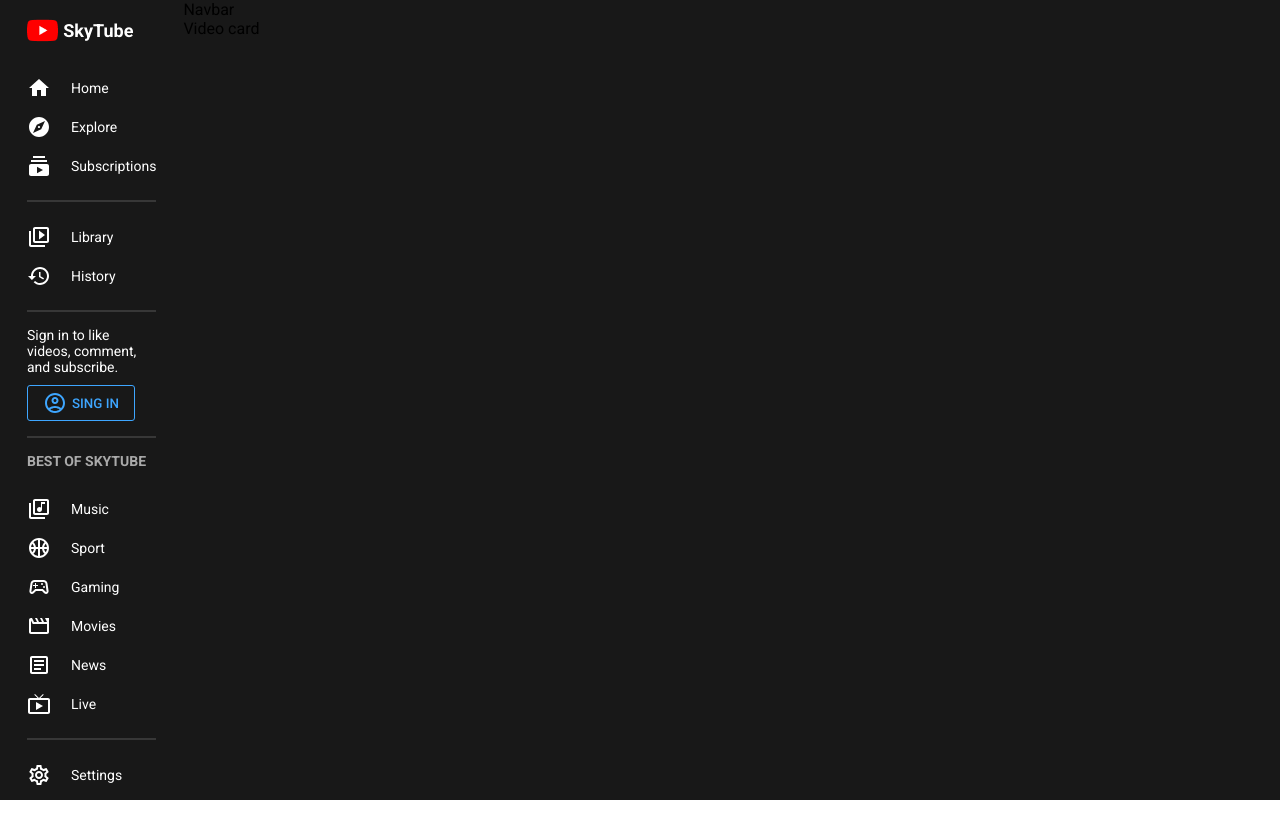
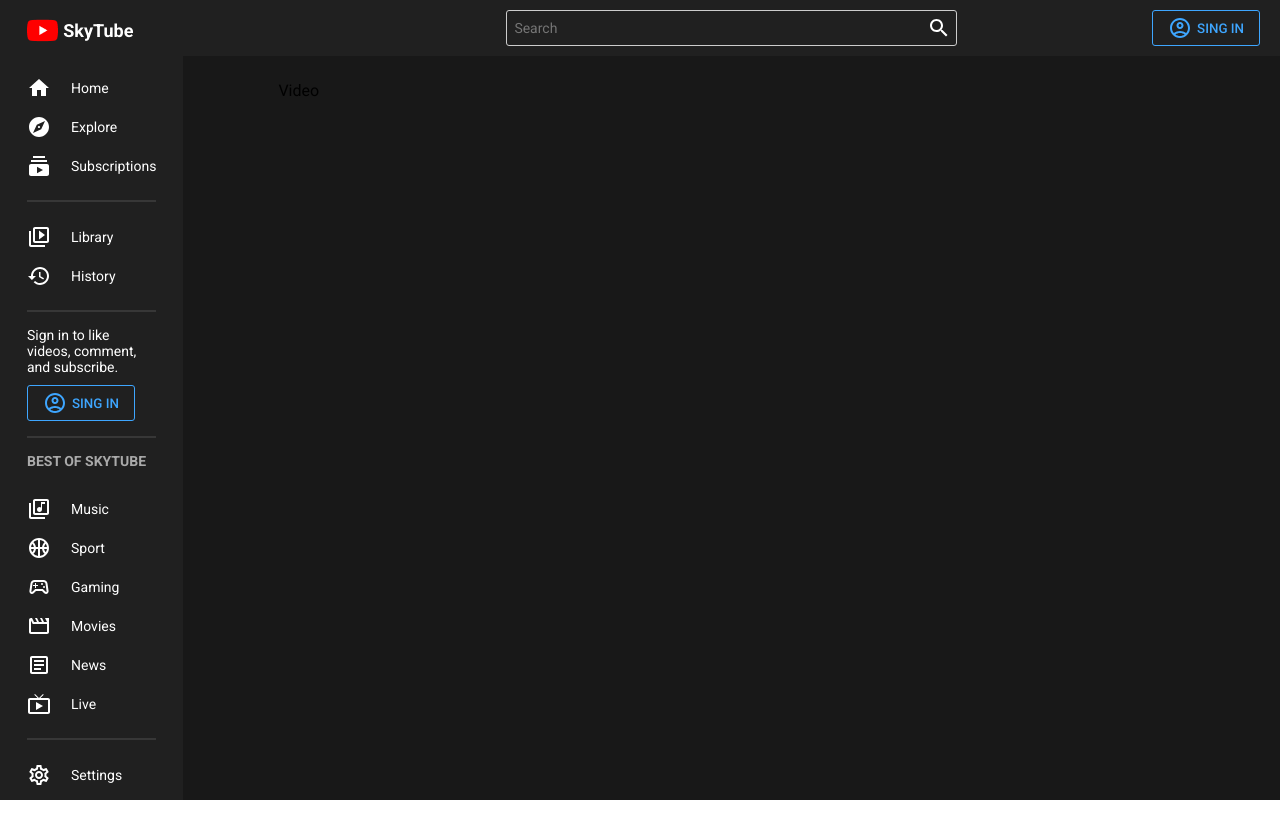
Before and after one commit to hekmatsalehi/video-sharing-app, a React (Create React App) app: page /video/test in a window 1280 px wide. Shown: the top 838 px of the page. Built offline with nearby package versions, Linux system fonts and the light colour scheme.

Commit message:
Created Home page and Video page

```diff
--- a/src/App.js
+++ b/src/App.js
@@ -3,6 +3,13 @@ import styled, { ThemeProvider } from "styled-components";
 import Menu from "./components/Menu";
 import Navbar from "./components/Navbar";
 import { darkTheme, lightTheme } from "./utils/Theme";
+import {
+  BrowserRouter,
+  Routes,
+  Route,
+} from "react-router-dom";
+import Video from "./pages/Video";
+import Home from "./pages/Home";
 
 const Container = styled.div`
   display: flex;
@@ -11,7 +18,9 @@ const Main = styled.div`
   flex: 7;
   background-color: ${({theme}) => theme.bg};
 `;
-const Wrapper = styled.div``;
+const Wrapper = styled.div`
+  padding: 25px 95px;
+`;
 
 function App() {
 
@@ -19,13 +28,22 @@ function App() {
   return (
     <ThemeProvider theme={darkMode ? darkTheme : lightTheme}>
       <Container>
+        <BrowserRouter>
           <Menu setDarkMode={setDarkMode} darkMode={darkMode} />
           <Main>
             <Navbar/>
             <Wrapper>
-            Video card
+              <Routes>
+                <Route path="/">
+                  <Route index element={<Home/>}/>
+                  <Route path="video">
+                    <Route path=":id" element={<Video/>} />
+                  </Route>
+                </Route>
+              </Routes>
             </Wrapper>
           </Main>
+        </BrowserRouter>
       </Container>
     </ThemeProvider>
   );
--- a/src/components/Menu.jsx
+++ b/src/components/Menu.jsx
@@ -17,10 +17,11 @@ import FlagOutlinedIcon from "@mui/icons-material/FlagOutlined";
 import HelpOutlineOutlinedIcon from "@mui/icons-material/HelpOutlineOutlined";
 import SettingsBrightnessOutlinedIcon from "@mui/icons-material/SettingsBrightnessOutlined";
 import AccountCircleOutlinedIcon from "@mui/icons-material/AccountCircleOutlined";
+import { Link } from "react-router-dom";
 
 const Container = styled.div`
   flex: 1;
-  background-color: ${({theme}) => theme.bg};
+  background-color: ${({theme}) => theme.bgLighter};
   color: ${({theme}) => theme.text};
   height: 100vh;
   font-size: 14px;
@@ -39,6 +40,7 @@ const Logo = styled.div`
   font-weight: bold;
   font-size: 18px;
   margin-bottom: 25px;
+
 `;
 
 const Img = styled.img`
@@ -85,10 +87,12 @@ function Menu({setDarkMode, darkMode}) {
   return (
     <Container>
       <Wrapper>
-        <Logo>
-          <Img src={logo}></Img>
-          SkyTube
-        </Logo>
+        <Link to="/" style={{textDecoration: "none", color: "inherit"}}>
+          <Logo>
+            <Img src={logo}></Img>
+            SkyTube
+          </Logo>
+        </Link>
         <Item>
           <HomeIcon/>
           Home
--- a/src/components/Navbar.jsx
+++ b/src/components/Navbar.jsx
@@ -1,8 +1,76 @@
-import React from 'react'
+import React from 'react';
+import styled from 'styled-components';
+import AccountCircleOutlinedIcon from "@mui/icons-material/AccountCircleOutlined";
+import SearchOutlinedIcon from "@mui/icons-material/SearchOutlined";
+
+
+const Container = styled.div`
+  position: sticky;
+  top: 0;
+  background-color: ${({theme}) => theme.bgLighter};
+  height: 56px
+`;
+
+const Wrapper = styled.div`
+  display: flex;
+  align-items: center;
+  justify-content: flex-end;
+  height: 100%;
+  padding: 0px 20px;
+  position: relative;
+
+`;
+
+const Search = styled.div`
+  position: absolute;
+  left: 0;
+  right: 0;
+  margin: auto;
+  width: 40%;
+  padding: 5px;
+  display: flex;
+  align-items: center;
+  justify-content: space-between;
+  border: 1px solid #ccc;
+  border-radius: 3px;
+  color: ${({theme}) => theme.text};
+`;
+
+const Input = styled.input`
+  border: none;
+  width: 90%;
+  background-color: transparent;
+  outline: none;
+  font-size: 14px;
+`;
+
+const Button = styled.button`
+  padding: 5px 15px;
+  background-color: transparent;
+  border: 1px solid #3ea6ff;
+  color: #3ea6ff;
+  border-radius: 3px;
+  font-weight: 500;
+  cursor: pointer;
+  display: flex;
+  align-items: center;
+  gap: 5px;
+`;
 
 function Navbar() {
   return (
-    <div>Navbar</div>
+    <Container>
+      <Wrapper>
+        <Search>
+          <Input placeholder="Search"/>
+          <SearchOutlinedIcon />
+        </Search>
+        <Button>
+            <AccountCircleOutlinedIcon />
+            SING IN
+        </Button>
+      </Wrapper>
+    </Container>
   )
 }
 
--- /dev/null
+++ b/src/components/VideoCard.jsx
@@ -0,0 +1,72 @@
+import React from 'react';
+import { Link } from 'react-router-dom';
+import styled from 'styled-components';
+
+const Container = styled.div`
+    width: 350px;
+    margin-bottom: 32px;
+    cursor: pointer;
+`;
+
+const Image = styled.img`
+    width: 100%;
+    height: 202px;
+    background-color: #999;
+`;
+
+const Details = styled.div`
+    display: flex;
+    margin-top: 16px;
+    gap: 12px;
+`;
+
+const ChannelLogo = styled.img`
+    width: 36px;
+    height: 36px;
+    border-radius: 50%;
+
+`;
+
+const Texts = styled.div`
+
+`;
+
+const Title = styled.h1`
+    font-size: 16px;
+    font-weight: 500;
+    color: ${({theme}) => theme.text};
+    margin-bottom: 10px;
+`;
+
+const ChannelName = styled.h2`
+    font-size: 14px;
+    font-weight: 400;
+    color: ${({theme}) => theme.textSoft};
+    margin: 4px 0px;
+`;
+
+const Info = styled.div`
+    font-size: 14px;
+    font-weight: 400;
+    color: ${({theme}) => theme.textSoft};
+`;
+
+function VideoCard() {
+  return (
+    <Link to="/video/test" style={{textDecoration: "none"}}>
+        <Container>
+            <Image src="https://media.istockphoto.com/photos/sedona-at-sunset-view-from-the-chapel-of-the-holy-cross-picture-id1189914900?b=1&k=20&m=1189914900&s=170667a&w=0&h=_s7aDdI6D051ms57xJdlXkYliDlWJoTl8znCtEZYbvU="/>
+            <Details>
+                <ChannelLogo src="https://images.unsplash.com/photo-1534188753412-3e26d0d618d6?ixlib=rb-1.2.1&ixid=MnwxMjA3fDB8MHxzZWFyY2h8MXx8YW5pbWFsJTIwcGxhbmV0JTIwbG9nb3xlbnwwfHwwfHw%3D&auto=format&fit=crop&w=500&q=60"/>
+                <Texts>
+                    <Title>Test Video</Title>
+                    <ChannelName>Animal Planet</ChannelName>
+                    <Info>799,222 views &#8226; 2 days ago</Info>
+                </Texts>
+            </Details>
+        </Container>
+    </Link>
+  )
+}
+
+export default VideoCard
--- /dev/null
+++ b/src/pages/Home.jsx
@@ -0,0 +1,49 @@
+import React from 'react';
+import styled from 'styled-components';
+import VideoCard from '../components/VideoCard';
+
+const Container = styled.div`
+    display: flex;
+    justify-content: space-between;
+    flex-wrap: wrap;
+    gap: 10px;
+`;
+
+function Home() {
+  return (
+    <Container>
+        <VideoCard/>
+        <VideoCard/>
+        <VideoCard/>
+        <VideoCard/>
+        <VideoCard/>
+        <VideoCard/>
+        <VideoCard/>
+        <VideoCard/>
+        <VideoCard/>
+        <VideoCard/>
+        <VideoCard/>
+        <VideoCard/>
+        <VideoCard/>
+        <VideoCard/>
+        <VideoCard/>
+        <VideoCard/>
+        <VideoCard/>
+        <VideoCard/>
+        <VideoCard/>
+        <VideoCard/>
+        <VideoCard/>
+        <VideoCard/>
+        <VideoCard/>
+        <VideoCard/>
+        <VideoCard/>
+        <VideoCard/>
+        <VideoCard/>
+        <VideoCard/>
+        <VideoCard/>
+        <VideoCard/>
+    </Container>
+  )
+}
+
+export default Home
--- /dev/null
+++ b/src/pages/Video.jsx
@@ -0,0 +1,9 @@
+import React from 'react'
+
+function Video() {
+  return (
+    <div>Video</div>
+  )
+}
+
+export default Video
--- a/src/utils/Theme.js
+++ b/src/utils/Theme.js
@@ -8,7 +8,7 @@ export const darkTheme = {
 
 export const lightTheme = {
     bg: "#f9f9f9",
-    bgLighter: "whitesmoke",
+    bgLighter: "white",
     text: "black",
     textSoft: "#606060",
     soft: "#f1f1f1"
```
Lines whose indentation alone changed are shown as unchanged.
